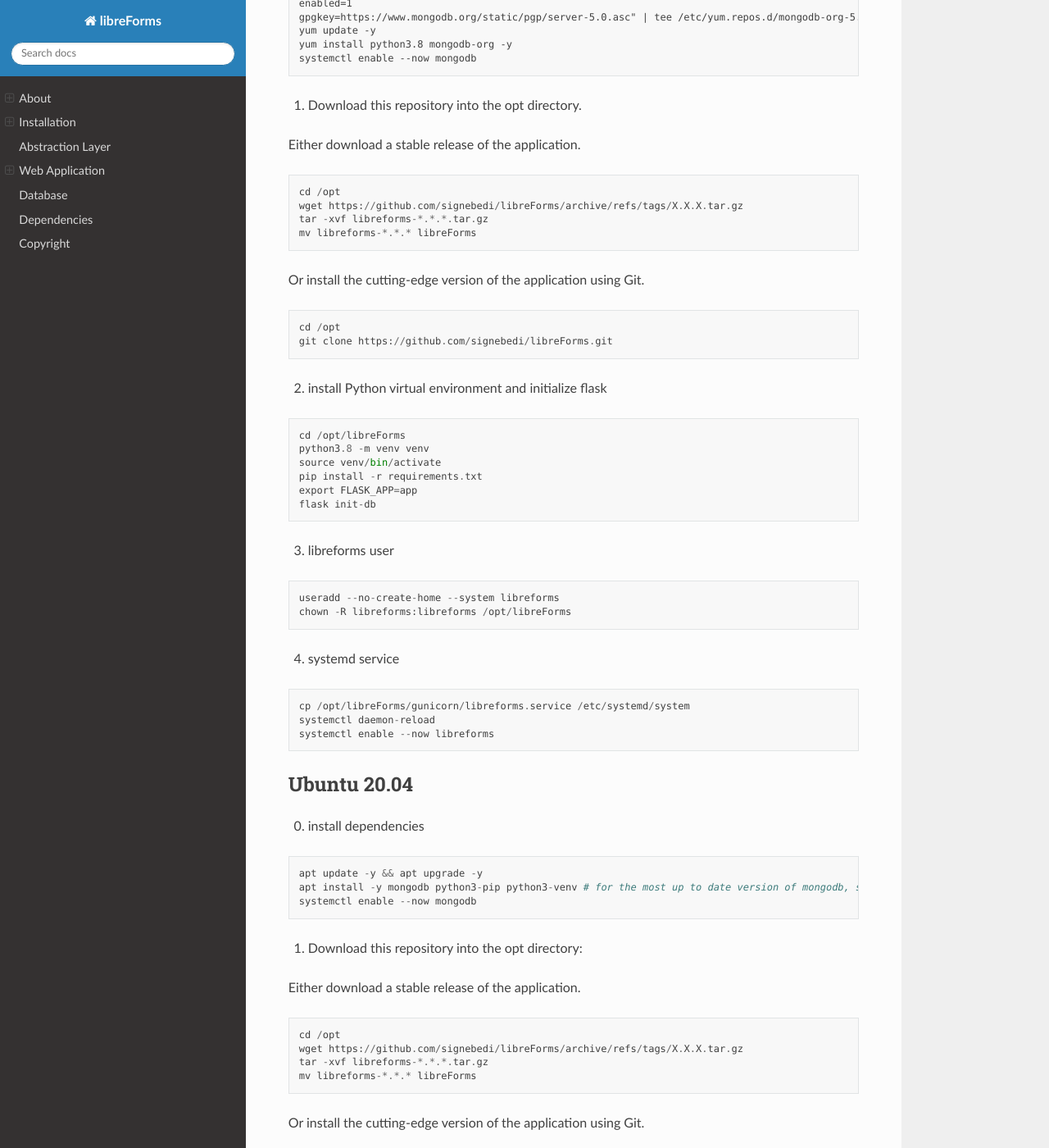
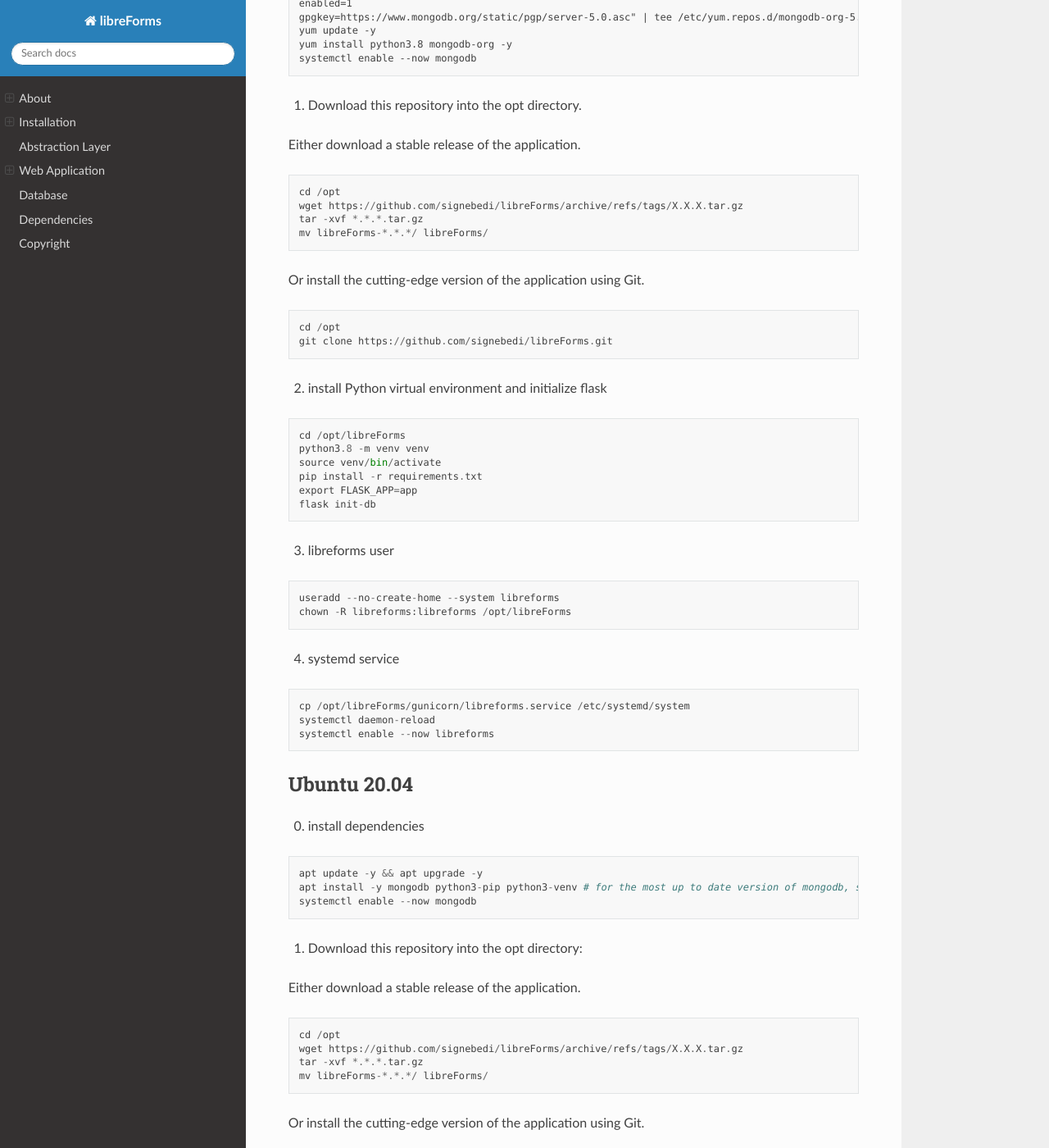
Before and after one commit to libreForms/libreForms-flask, a Sphinx documentation site: the page built from docs/source/index.md, in a window 1280 px wide and 1400 px high, scrolled down 2001 px. Shown: the whole window at 82% size. Built offline with Sphinx 7.4.7 and the Read the Docs theme 2.0.0, drawn with Linux system fonts in a browser that asks for light colours.

````diff
--- a/docs/source/index.md
+++ b/docs/source/index.md
@@ -54,8 +54,8 @@ Either download a stable release of the application.
 ```
 cd /opt
 wget https://github.com/signebedi/libreForms/archive/refs/tags/X.X.X.tar.gz
-tar -xvf libreforms-*.*.*.tar.gz
-mv libreforms-*.*.* libreForms
+tar -xvf *.*.*.tar.gz
+mv libreForms-*.*.*/ libreForms/
 ```
 
 Or install the cutting-edge version of the application using Git.
@@ -108,8 +108,8 @@ Either download a stable release of the application.
 ```
 cd /opt
 wget https://github.com/signebedi/libreForms/archive/refs/tags/X.X.X.tar.gz
-tar -xvf libreforms-*.*.*.tar.gz
-mv libreforms-*.*.* libreForms
+tar -xvf *.*.*.tar.gz
+mv libreForms-*.*.*/ libreForms/
 ```
 
 Or install the cutting-edge version of the application using Git.
````
Also changed, not shown: README.md (+4 -4 lines).
